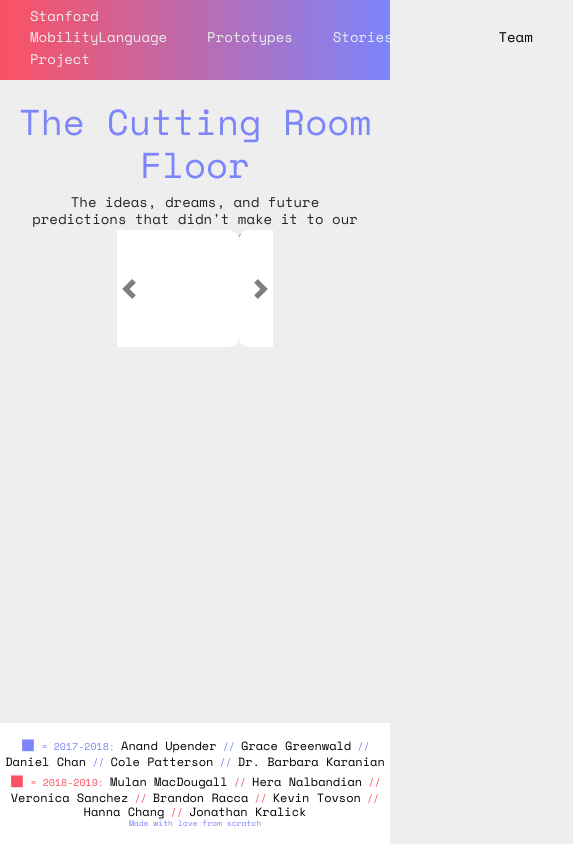
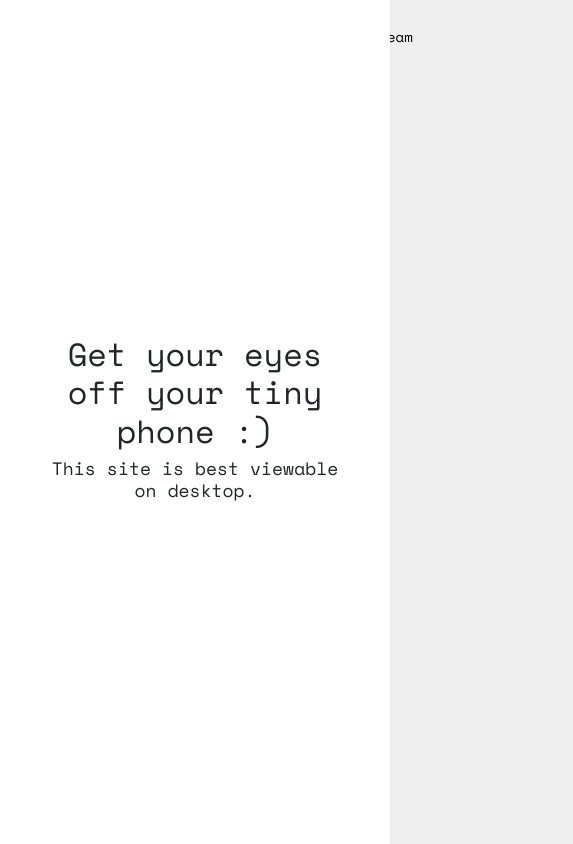
Before and after one commit to anandupender/ford, a plain HTML site: page main/crf.html in a window 390 px wide. Shown: the whole page, 573 px wide, since content can reach past the window. Drawn offline with nearby package versions, Linux system fonts and the light colour scheme.

Commit message:
no mobile thing

```diff
--- a/css/main.css
+++ b/css/main.css
@@ -411,6 +411,25 @@ iframe{
 	width: 75%;
 }
 
+.no-mobile-container{
+	height:100vh;
+	width:100vw;
+	display: flex;
+	align-items: center;
+	justify-content: center;
+	flex-direction: column;
+	position: fixed;
+	top:0px;
+	z-index:100;
+	background-color: white;
+	display: none;
+}
+
+.no-mobile-content{
+	width:75%;
+	text-align: center;
+}
+
 .carousel{
 	width:40vw;
 	margin:auto;
@@ -474,6 +493,10 @@ iframe{
 	#header h1{
 		font-size: 36px;
 	}
+	.column {
+		margin-right: 10px;
+	}
+
 	.col.col-small{
 		margin-left: 5px;
 		margin-right: 5px;
@@ -502,4 +525,7 @@ iframe{
 	.with-love{
 	  font-size: 8px;
 	}
+	.no-mobile-container{
+		display: flex;
+	}
 }
--- a/js/header.js
+++ b/js/header.js
@@ -73,3 +73,16 @@ var gradInterior= `
 
 var grad = document.getElementById("grad");
 grad.innerHTML = gradInterior;
+
+
+var mobileHider = `
+  <div class="no-mobile-content">
+    <h2>Get your eyes off your tiny phone :)</h2>
+    <h4>This site is best viewable on desktop.</h4>
+  </div>
+`;
+var newDiv = document.createElement("div");
+newDiv.className = "no-mobile-container";
+newDiv.innerHTML = mobileHider;
+
+document.body.appendChild(newDiv);
```
Also changed, not shown: main/choose.html (+1 -1 lines), main/stories.html (line endings or trailing spaces).
